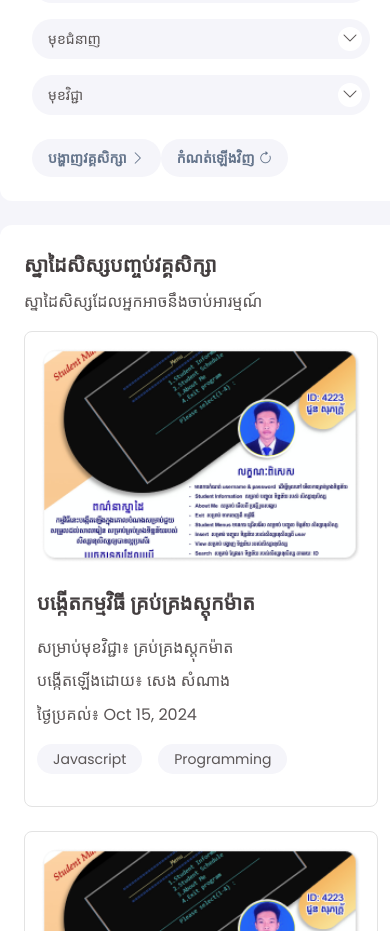
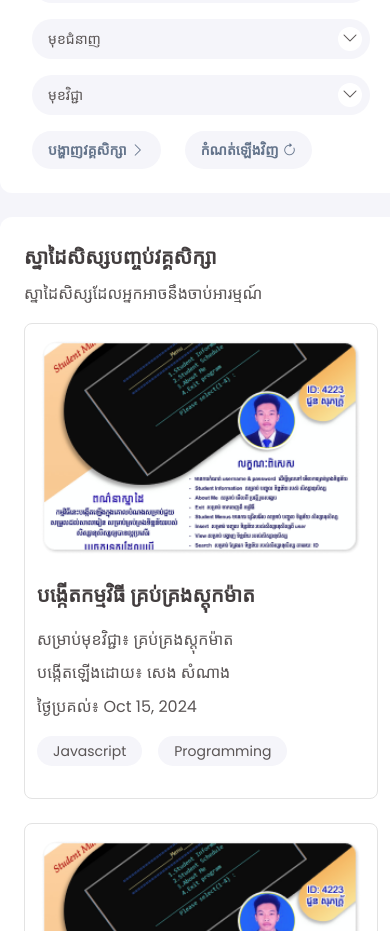
Before and after one commit to Sreylen096/ant_student, a Vue app: page /StudentProject in a window 390 px wide. Shown: the part 880-1811 px from the top of the page. Built offline with nearby package versions, Linux system fonts and the light colour scheme; a web font is replaced by a local one.

Commit message:
Update responsive

```diff
--- a/src/components/pages/studentProject/ProjectCourseDisplay.vue
+++ b/src/components/pages/studentProject/ProjectCourseDisplay.vue
@@ -59,10 +59,10 @@
                                 </div>
                             </div>
                         </div>
-                        <div class="row mt-4">
+                        <div class="row mt-3">
                             <div class="d-flex align-items-center ">
                                     <button type="button" class="btn btn-cus-primary rounded-5 ">បង្ហាញវគ្គសិក្សា<i class="bi bi-chevron-right ms-1"></i></button>
-                                    <button type="button" class="btn btn-cus-primary rounded-5 ms-md-4 ">កំណត់ឡើងវិញ<i class="bi bi-arrow-clockwise ms-1"></i></button>
+                                    <button type="button" class="btn btn-cus-primary rounded-5 ms-4 ">កំណត់ឡើងវិញ<i class="bi bi-arrow-clockwise ms-1"></i></button>
                                 </div>
                         </div>
                     </div>
```
